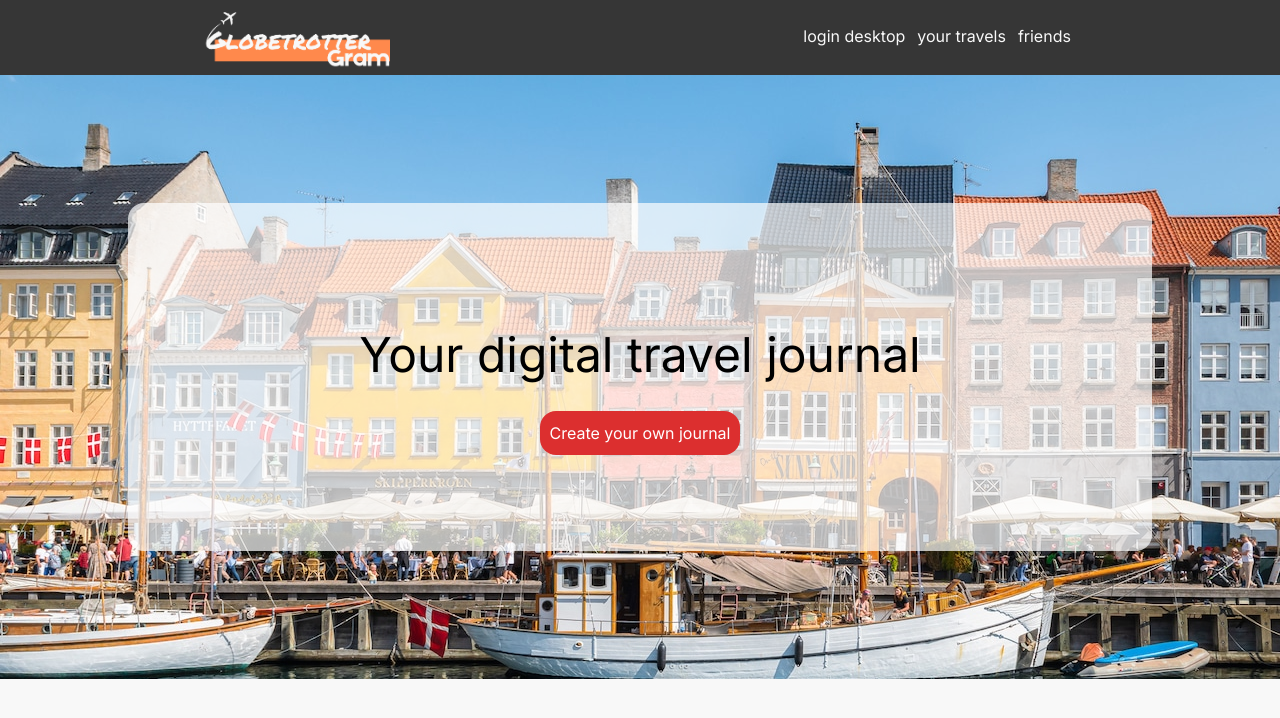
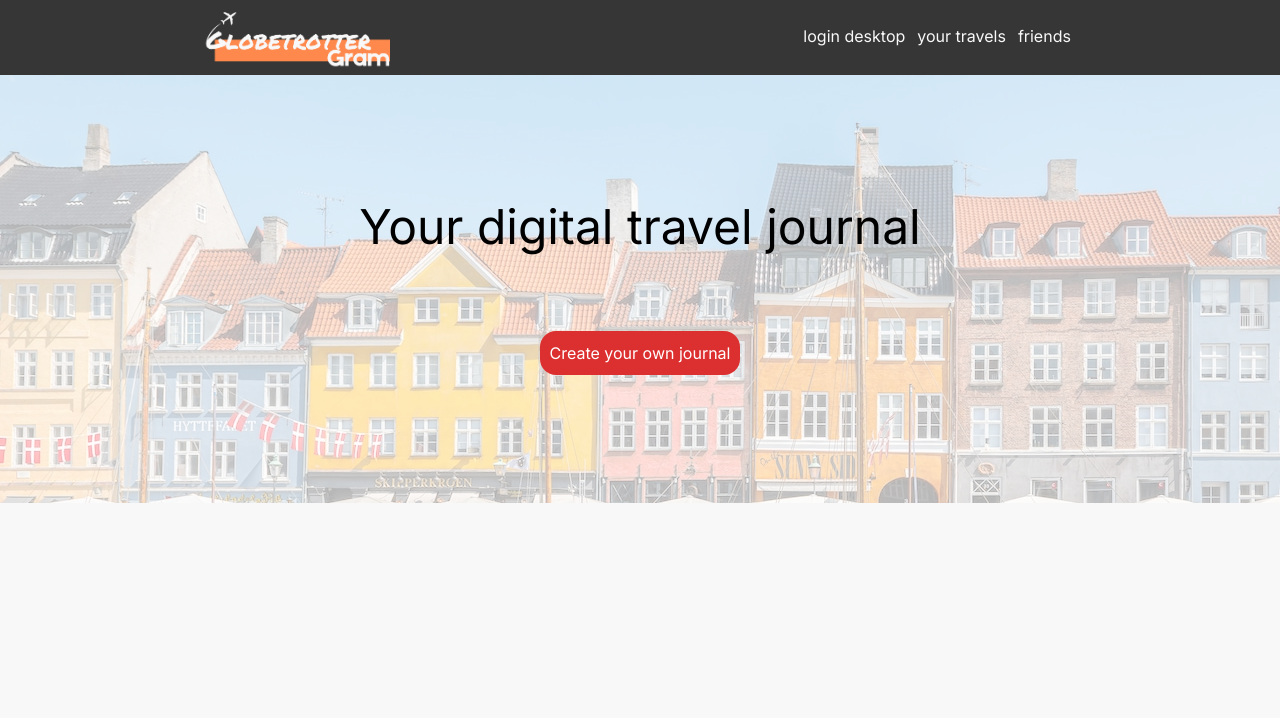
Before and after one commit to SaraAndreasen/travel-journal, a Next.js app: page / in a window 1280 px wide. Shown: the top 718 px of the page. Built offline with nearby package versions, Linux system fonts and the light colour scheme.

Commit message:
herobanner completed

```diff
--- a/src/app/ui/Home.module.css
+++ b/src/app/ui/Home.module.css
@@ -8,8 +8,6 @@
 }
 
 .heroButton {
-  display: block;
-  margin: 0 auto;
   background-color: #dc2f2f;
 }
 
--- a/src/app/ui/home/herobanner.tsx
+++ b/src/app/ui/home/herobanner.tsx
@@ -2,14 +2,18 @@ import styles from "../Home.module.css";
 
 export function Herobanner() {
   return (
-    <div className={`${styles.herobannerBackground} p-32`}>
-      <div className="bg-white bg-opacity-70 rounded-2xl p-24">
-        <h1 className="text-center text-5xl p-8">
+    <div className={`${styles.herobannerBackground}`}>
+      <div className="bg-white bg-opacity-70 p-24 md:p-32">
+        <h1 className="sm:text-left md:text-center text-5xl pb-10">
           Your digital travel journal
         </h1>
-        <button className={`${styles.heroButton} text-white p-2.5 rounded-2xl`}>
-          Create your own journal
-        </button>
+        <div className="flex sm:justify-start md:justify-center">
+          <button
+            className={`${styles.heroButton} text-white p-2.5 rounded-2xl md:mt-10`}
+          >
+            Create your own journal
+          </button>
+        </div>
       </div>
     </div>
   );
```
